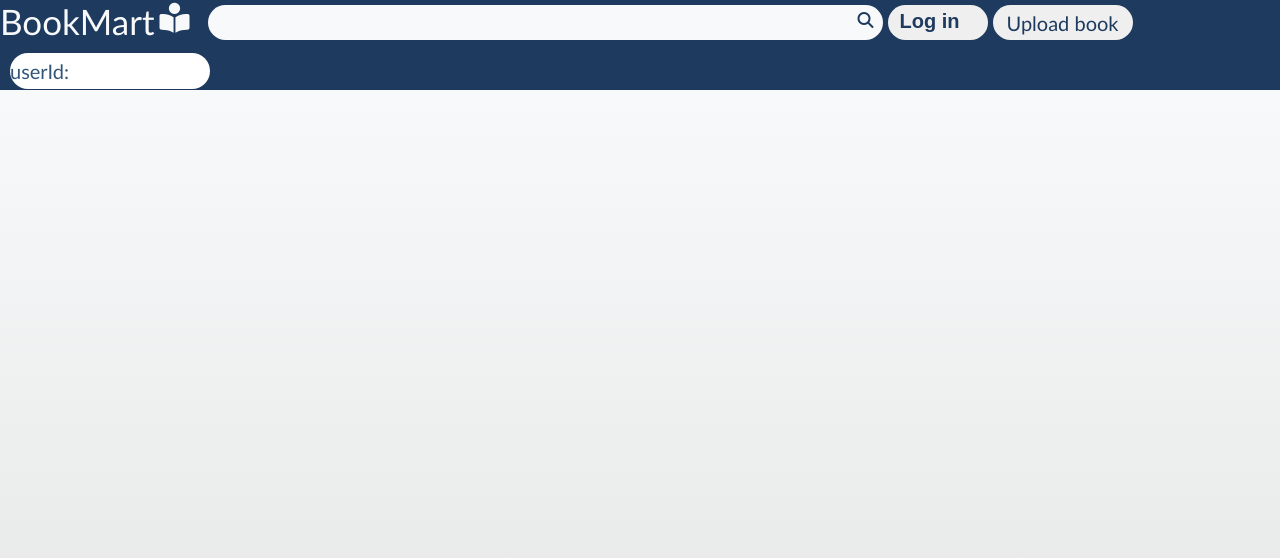
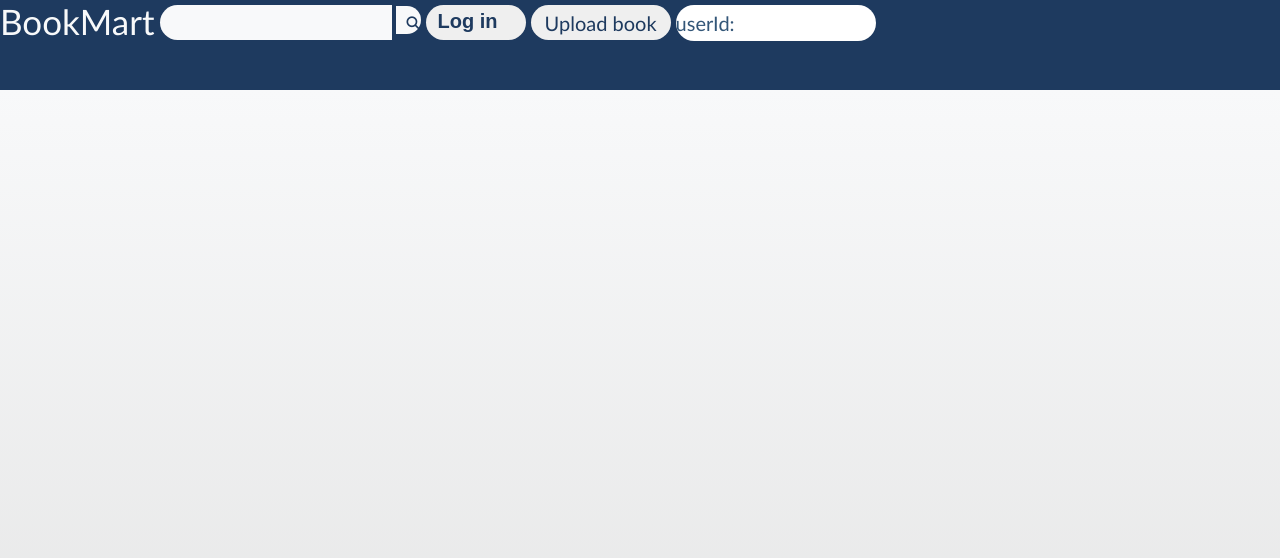
Before and after one commit to Harshad143t/BOOK-SELLING-APP, a plain HTML site: page home.html in a window 1280 px wide. Drawn offline with Linux system fonts and the light colour scheme.

Commit message:
Update home.html

```diff
--- a/home.html
+++ b/home.html
@@ -1,5 +1,6 @@
 <!DOCTYPE html>
 <html lang="en">
+
 <head>
     <meta charset="UTF-8">
     <meta name="viewport" content="width=device-width, initial-scale=1.0">
@@ -7,12 +8,14 @@
     <link rel="stylesheet" href="https://cdnjs.cloudflare.com/ajax/libs/font-awesome/6.4.2/css/all.min.css">
     <title>home page</title>
 </head>
+
 <body id="home">
     <div id="nav">
         <p id="log">BookMart</p>
-        <i id="booklogo" class="fa-solid fa-book-open-reader"></i>
+        <div id="searchdiv">
             <input type="text" id="searchBook">
-        <label for="searchBook"><i id="searchBtn" class="fa-solid fa-magnifying-glass"></i></label>
+            <button id="searchBtn" class="fa-solid fa-magnifying-glass"></button>
+        </div>
         <button id="profile" onclick="logInbtn()">Log in</button>
         <button onclick="postBook()" id="postBook">Upload book</button>
         <span class="marquee" id="loggeduser">userId:</span>
@@ -48,11 +51,13 @@
                 that the conversation remains about
                 the book, such as its condition, price,
                 and pickup details. Thank you for your
-                 understanding!</P>
+                understanding!
+            </P>
             <br>
             <button id="DoneBtn" onclick="Done()">Done</button>
         </div>
     </div>
     <script src="script.js"></script>
 </body>
+
 </html>
```
Lines whose indentation alone changed are shown as unchanged.
